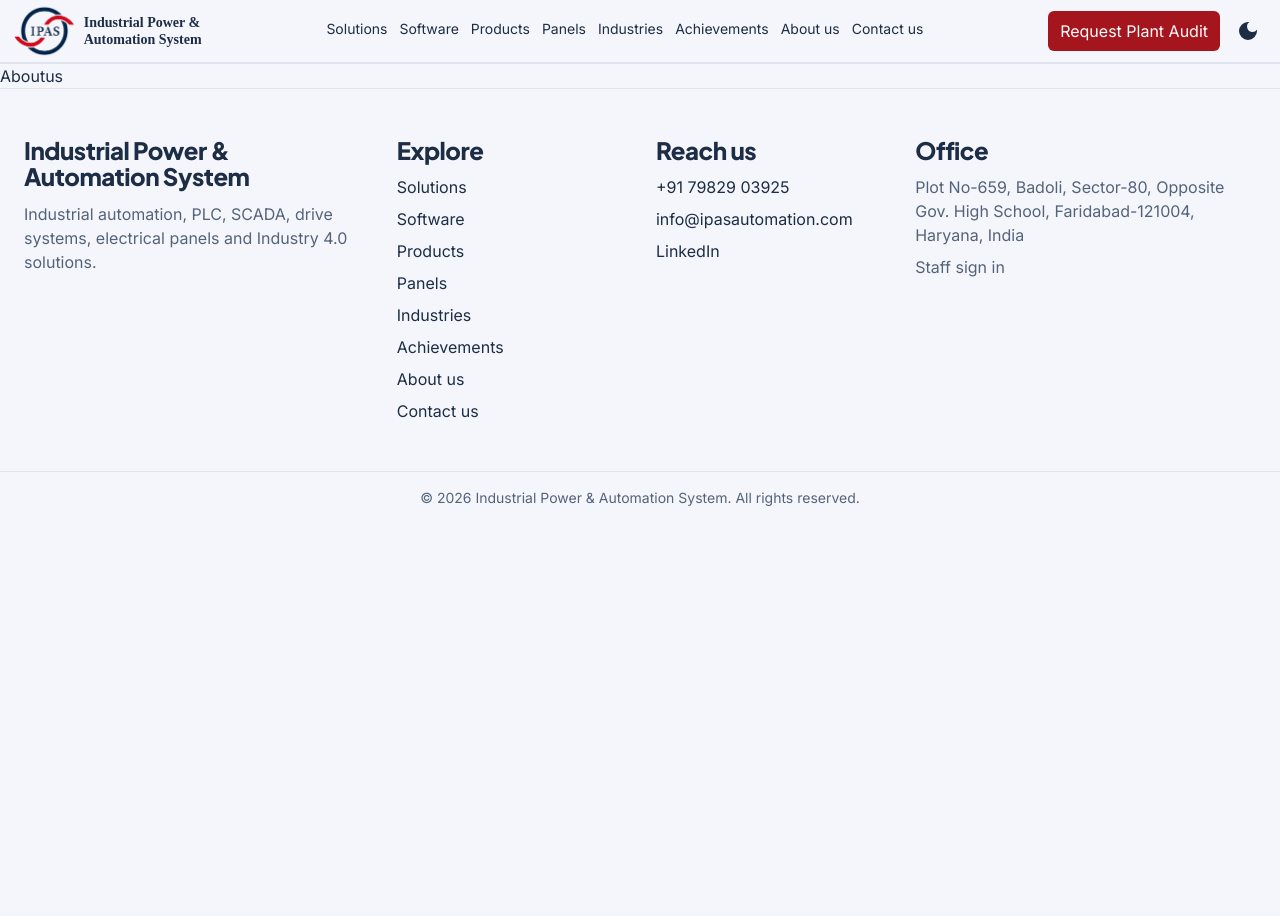
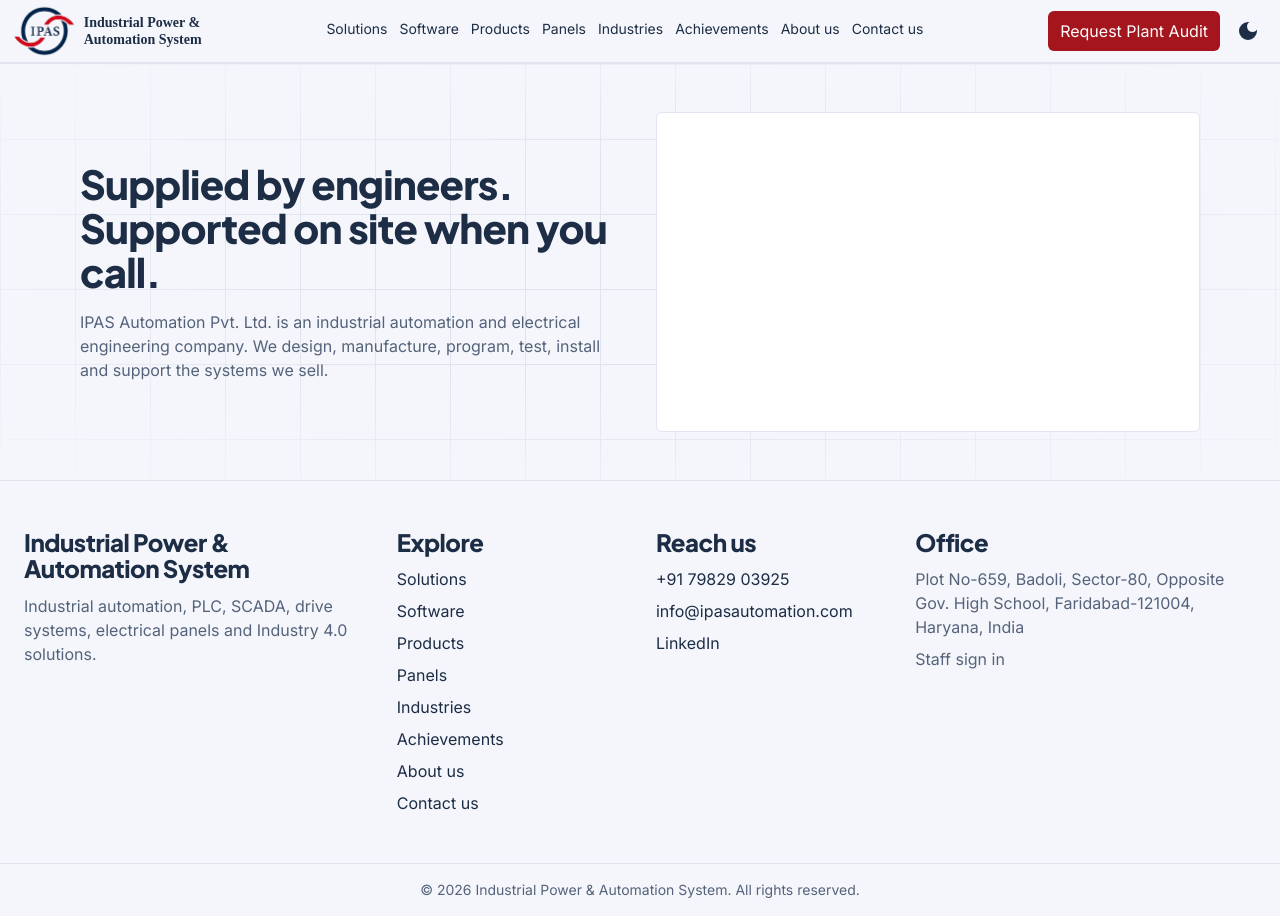
Before and after one commit to shrwn08/ipas-frontend, a React (Vite) app: page /about-us in a window 1280 px wide. Before the commit the page ends 800 px from the top, so only its background shows below. Built offline with nearby package versions, Linux system fonts and the light colour scheme.

Commit message:
about hero  component  added

```diff
--- /dev/null
+++ b/src/components/about-us/AboutHero.jsx
@@ -0,0 +1,52 @@
+const aboutImage = null;
+
+function AboutHero() {
+  return (
+    <section className="relative isolate w-full py-8 md:py-12 overflow-hidden">
+      <div
+        aria-hidden="true"
+        className="absolute inset-0 -z-10 pointer-events-none"
+        style={{
+          backgroundImage:
+            "linear-gradient(to right, var(--border) 1px, transparent 1px), linear-gradient(to bottom, var(--border) 1px, transparent 1px)",
+          backgroundSize: "75px 75px",
+          maskImage:
+            "radial-gradient(ellipse at center, black 40%, transparent 100%)",
+          WebkitMaskImage:
+            "radial-gradient(ellipse at center, black 40%, transparent 100%)",
+        }}
+      />
+
+      <div className="w-full grid grid-cols-1 md:grid-cols-2 items-center gap-6 md:gap-8 px-4 lg:px-20">
+        <div className="w-full flex flex-col items-start gap-4">
+          <h1 className="text-3xl sm:text-4xl lg:text-5xl text-left">
+            Supplied by engineers. Supported on site when you call.
+          </h1>
+          <p className="text-left">
+            IPAS Automation Pvt. Ltd. is an industrial automation and
+            electrical engineering company. We design, manufacture, program,
+            test, install and support the systems we sell.
+          </p>
+        </div>
+
+        <div className="w-full">
+          {aboutImage ? (
+            <img
+              src={aboutImage}
+              alt="IPAS Automation team at work"
+              className="w-full h-48 sm:h-64 lg:h-80 object-cover rounded-md"
+            />
+          ) : (
+            <div
+              role="img"
+              aria-label="IPAS Automation team at work"
+              className="w-full h-48 sm:h-64 lg:h-80 rounded-md border border-(--border) bg-(--card)"
+            />
+          )}
+        </div>
+      </div>
+    </section>
+  );
+}
+
+export default AboutHero;
--- a/src/components/contact/ContactForm.jsx
+++ b/src/components/contact/ContactForm.jsx
@@ -1,7 +1,7 @@
 
 
 
-const phones = ["+91-9331888808", "+91-9599842649"];
+const phones = ["+91-9331888808", "+91-9599842649", "+91-7982903925"];
 const emails = ["info@ipasautomation.com", "Ipas2026@gmail.com"];
 const needs = [
   "Mill automation",
--- a/src/pages/Aboutus.jsx
+++ b/src/pages/Aboutus.jsx
@@ -1,8 +1,12 @@
+import AboutHero from "../components/about-us/aboutHero"
+
 
 
 function Aboutus() {
   return (
-    <div>Aboutus</div>
+    <div className="w-full">
+        <AboutHero />
+    </div>
   )
 }
 
```
